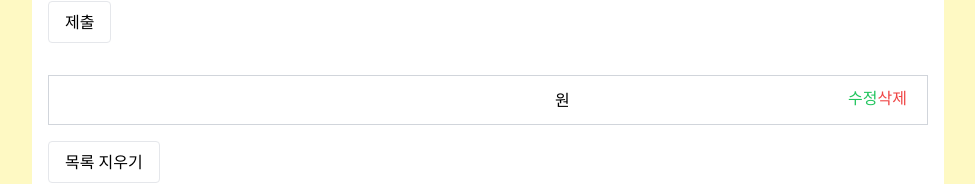
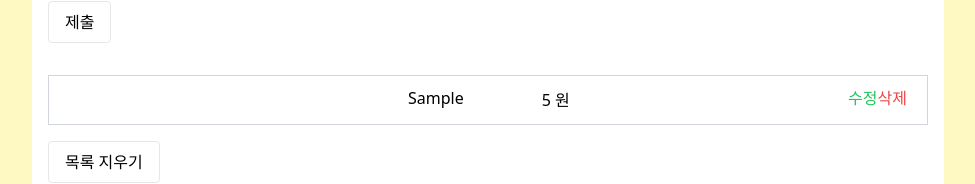
Before and after one commit to solmoonkang/react-basics, a React (Create React App) app in the folder budget-calculator-app/: page / in a window 1280 px wide. Both pictures are taken after typing "Sample", "5" into the empty fields and a click on the button "제출". Shown: the part 360-544 px from the top of the page, without its empty margins (152-1127 px from the left). Built offline with nearby package versions, Linux system fonts and the light colour scheme.

Commit message:
feat: Implement handleEditChange and handleSubmit function in ExpenseItem.js

```diff
--- a/budget-calculator-app/src/components/ExpenseItem.js
+++ b/budget-calculator-app/src/components/ExpenseItem.js
@@ -1,21 +1,59 @@
 import React, { useState } from "react";
 
-const ExpenseItem = React.memo(() => {
+const ExpenseItem = React.memo(({ id, expense, budgetData, setBudgetData, provided, snapshot, handleClick }) => {
 
+    // TODO: 수정을 눌렀을 때, 지출 항목과 비용을 수정할 수 있는 기능을 구현해야 된다.
+    // TODO: 수정과 삭제 아이콘을 변경해준다.
+
+    const [isEditing, setIsEditing] = useState(false);
+    const [editedExpense, setEditedExpense] = useState(expense);
+
+    const handleEditChange = (event) => {
+        setEditedExpense({...editedExpense, [event.target.name]: event.target.value });
+    }
+
+    const handleSubmit = () => {
+        let newBudgetData = budgetData.map((data) => {
+            if (data.id === id) {
+                data.expense = editedExpense;
+            }
+            return data;
+        });
+        setBudgetData(newBudgetData);
+        setIsEditing(false);
+    }
+
+    if (isEditing) {
         return (
             <div>
                 <li className="bg-white leading-6 px-5 py-2.5 mb-4 border border-gray-300 flex justify-between transition-all duration-300 transform hover:scale-105">
-                <div className="flex justify-between w-3/5">
-                    <span className="mr-8"></span>
-                    <span className="font-light text-base py-0.5 px-0.5">원</span>
-                </div>
+                    <form onSubmit={handleSubmit}>
+                        <input className="mr-8" value={editedExpense.category} onChange={handleEditChange} autoFocus />
+                        <input className="font-light text-base py-0.5 px-0.5" value={editedExpense.amount} onChange={handleEditChange} autoFocus />
+                    </form>
                     <div>
-                    <button className="bg-transparent border-none text-x1 focus:outline-none cursor-pointer text-green-500">수정</button>
-                    <button className="bg-transparent border-none text-x1 focus:outline-none cursor-pointer text-red-500">삭제</button>
+                        <button className="bg-transparent border-none text-x1 focus:outline-none cursor-pointer text-green-500" onClick={handleSubmit}>저장</button>
+                        <button className="bg-transparent border-none text-x1 focus:outline-none cursor-pointer text-red-500" onClick={() => setIsEditing(true)}>삭제</button>
                     </div>
                 </li>
             </div>
         );
+    } else {
+        return (
+            <div className={`${snapshot.isDragging ? "bg-gray-400" : "gb-gray-100"}`} key={id} {...provided.draggableProps} ref={provided.innerRef} {...provided.dragHandleProps}>
+                <li className="bg-white leading-6 px-5 py-2.5 mb-4 border border-gray-300 flex justify-between transition-all duration-300 transform hover:scale-105">
+                    <div className="flex justify-between w-3/5">
+                        <input className="mr-8" />{expense.category}
+                        <span className="font-light text-base py-0.5 px-0.5">{expense.amount} 원</span>
+                    </div>
+                    <div>
+                        <button className="bg-transparent border-none text-x1 focus:outline-none cursor-pointer text-green-500" onClick={() => setIsEditing(true)}>수정</button>
+                        <button className="bg-transparent border-none text-x1 focus:outline-none cursor-pointer text-red-500" onClick={() => handleClick(id)}>삭제</button>
+                    </div>
+                </li>
+            </div>
+        );
+    }
 })
 
 export default ExpenseItem;
```
Lines whose indentation alone changed are shown as unchanged.
